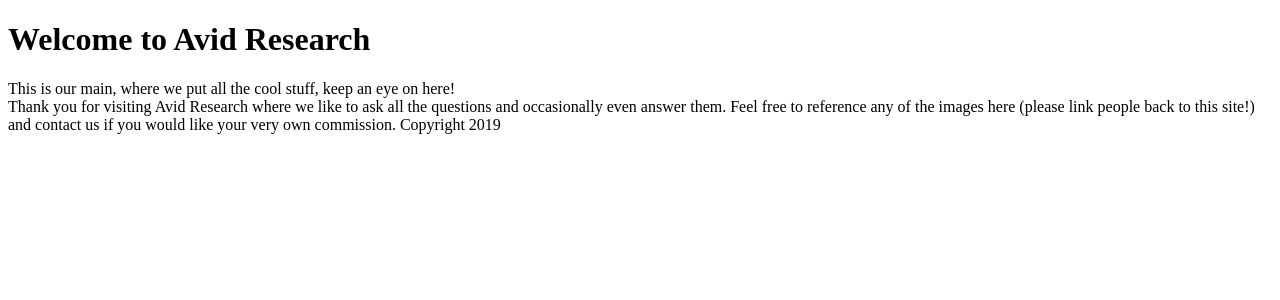
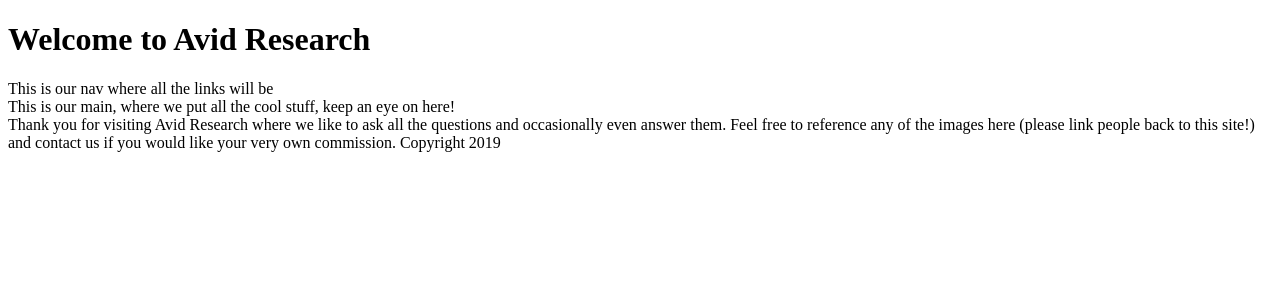
Before and after one commit to amtrav42/avidResearchReact, a React app: page / in a window 1280 px wide. Shown: the top 300 px of the page. Built offline with nearby package versions, Linux system fonts and the light colour scheme.

Commit message:
added nav component

```diff
--- /dev/null
+++ b/src/components/Nav/index.jsx
@@ -0,0 +1,12 @@
+import React, { Component } from "react";
+
+class Nav extends Component {
+  render(){
+    return (
+      <nav>
+        This is our nav where all the links will be
+      </nav>
+    );
+  }
+}
+export default Nav;
--- a/src/components/Template/index.jsx
+++ b/src/components/Template/index.jsx
@@ -2,6 +2,7 @@
 import Footer from "../Footer";
 import Header from "../Header";
 import Main from "../Main";
+import Nav from "../Nav";
 
 //Declare a class called Template, it's a prototype of the base react component//
 class Template extends Component {
@@ -9,6 +10,7 @@
     return (
       <div>
         <Header/>
+        <Nav/>
         <Main/>
         <Footer/>
       </div>
```
